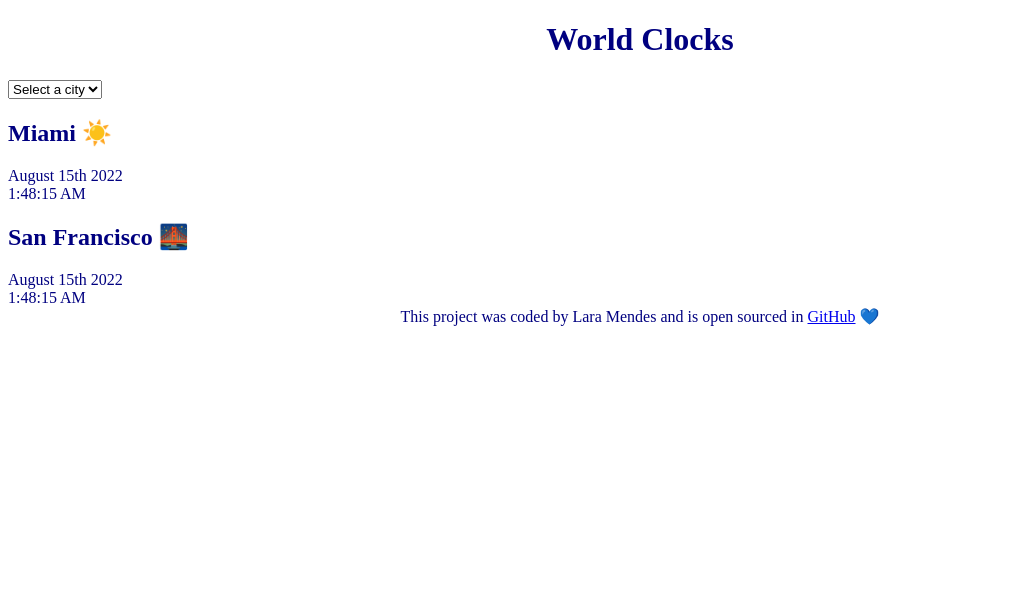
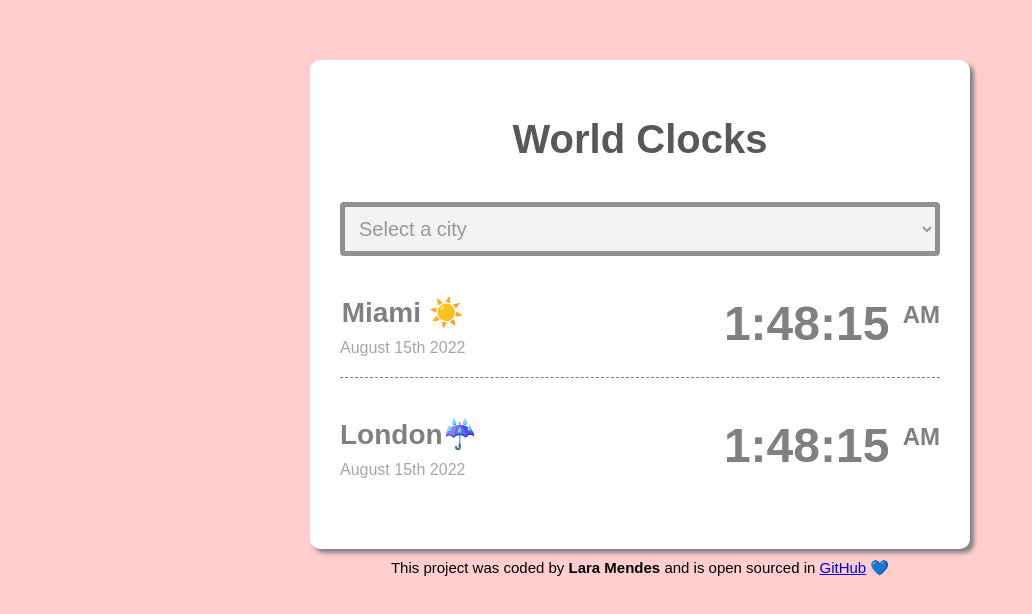
Before and after one commit to LaraMendesss/world-clock, a plain HTML site: page index.html in a window 1280 px wide. Shown: the whole page, without its empty margins (0-1032 px from the left). Drawn offline with Linux system fonts and the light colour scheme.

Commit message:
updating style

```diff
--- a/css/style.css
+++ b/css/style.css
@@ -1,11 +1,72 @@
 body{
+background-color: #ffcece;
+color: grey;
 
-    color: navy;
+ font-family: sans-serif;
 }
 
 h1{
-    text-align: center;
+text-align: center;
+font-family: sans-serif;
+font-size: 40px;
+margin-bottom: 40px;
+color: black;
+opacity: 65%;
 }
+
+h2{
+margin: 0 0 10px;
+font-size: 28px;
+}
+
+select{
+display: block;
+width: 100%;
+padding: 10px;
+border-radius: 4px;
+font-size: 20px;
+border-width: 5px;
+opacity: 80%;
+color: grey;
+}
+
 footer{
-    text-align: center;
+text-align: center;
+font-size: 15px;
+color: black;
 }
+.container {
+max-width:600px;
+margin: 60px auto 10px auto;
+background-color: white;
+padding: 30px;
+border-radius: 10px;
+border-color: grey;
+border-width: 10px;
+text-align: center;
+box-shadow: 4px 4px 4px 0;
+}
+
+.city{
+display: flex;
+margin: 20px 0;
+justify-content: space-between;
+border-bottom: 1px dashed grey;
+padding: 20px 0;
+}
+
+.city:last-child{
+border: none;
+}
+.date{
+opacity: 0.7;
+text-align: left;
+}
+.time{
+font-size: 48px;
+font-weight: bold;
+}
+.time small{
+font-size: 24px;
+vertical-align:super;
+}
--- a/index.html
+++ b/index.html
@@ -17,24 +17,28 @@
 <option value="">Lisbon</option>
 
     </select>
+
 <div class="city">
-<h2> Miami ☀️</h2>
-<div class="date"> August 15th 2022</div>
-<div class=""time> 1:48:15 AM</div>
+    <div>
+<h2>Miami  ☀️</h2>
+<div class="date">August 15th 2022</div>
+</div>
+<div class="time">1:48:15 <small>AM</small></div>
 
 
 </div>
 <div class="city">
-    <h2> San Francisco 🌉</h2>
-    <div class="date"> August 15th 2022</div>
-    <div class=""time> 1:48:15 AM</div>
-
-
-    </div>
+    <div>
+<h2>London☔</h2>
+<div class="date">August 15th 2022</div>
+</div>
+<div class="time">1:48:15 <small>AM</small></div>
 
 
 </div>
-    <footer>This project was coded by Lara Mendes and is open sourced in <a href="https://github.com/LaraMendesss/world-clock" target="_blank">GitHub</a> 💙</footer>
+
+</div>
+    <footer>This project was coded by <strong>Lara Mendes</strong> and is open sourced in <a href="https://github.com/LaraMendesss/world-clock" target="_blank">GitHub</a> 💙</footer>
 
     <script src="javascript/index.js"></script>
 </body>
```
